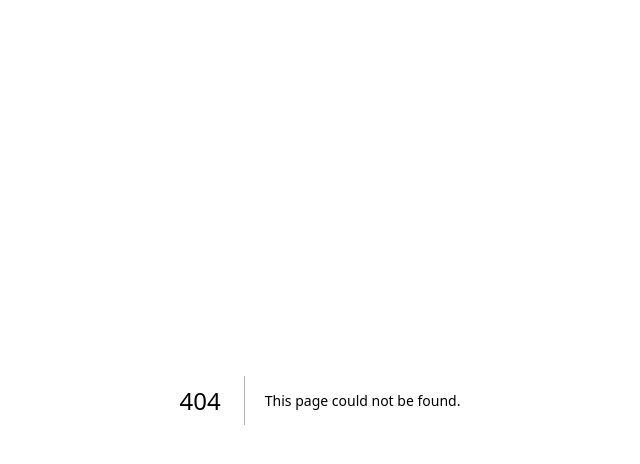
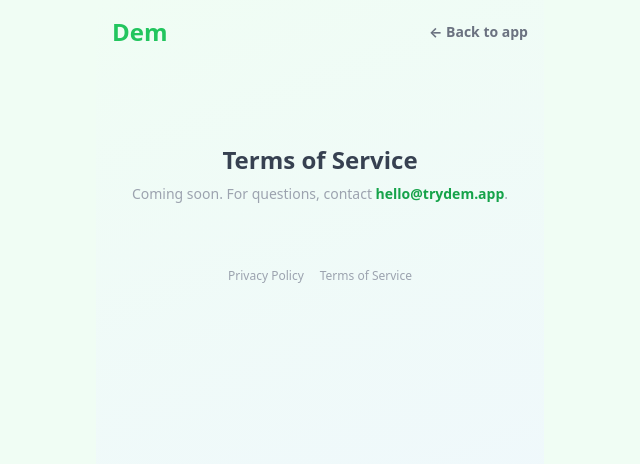
Before and after one commit to ChukwudimmaIkoro/dem-project, a Next.js app: page /terms in a window 1280 px wide. Before the commit this address had no page. Shown: the top 464 px of the page, without its empty margins (320-960 px from the left). Built offline with nearby package versions, Linux system fonts and the light colour scheme.

Commit message:
Add privacy policy and terms pages; link from auth screen signup

```diff
--- /dev/null
+++ b/app/privacy/page.tsx
@@ -0,0 +1,40 @@
+import Script from 'next/script';
+import Link from 'next/link';
+
+export const metadata = {
+  title: 'Privacy Policy — Dem',
+  description: 'How Dem collects, uses, and protects your personal information.',
+};
+
+export default function PrivacyPage() {
+  return (
+    <div className="min-h-screen" style={{ background: 'linear-gradient(160deg, #f0fdf4 0%, #eff6ff 100%)' }}>
+      {/* Nav */}
+      <div className="px-4 py-4 flex items-center justify-between max-w-2xl mx-auto">
+        <Link href="/" className="text-2xl font-black text-dem-green-500">Dem</Link>
+        <Link href="/" className="text-sm font-bold text-gray-500 hover:text-gray-700">← Back to app</Link>
+      </div>
+
+      {/* Termly embed */}
+      <div className="max-w-2xl mx-auto px-4 pb-16">
+        <div
+          // @ts-ignore
+          name="termly-embed"
+          data-id="REPLACE_WITH_YOUR_TERMLY_POLICY_ID"
+          data-type="iframe"
+        />
+        <Script
+          id="termly-jssdk"
+          strategy="afterInteractive"
+          src="https://app.termly.io/embed-policy.min.js"
+        />
+      </div>
+
+      {/* Footer */}
+      <div className="text-center pb-8 text-xs text-gray-400 space-x-4">
+        <Link href="/privacy" className="hover:text-gray-600">Privacy Policy</Link>
+        <Link href="/terms" className="hover:text-gray-600">Terms of Service</Link>
+      </div>
+    </div>
+  );
+}
--- /dev/null
+++ b/app/terms/page.tsx
@@ -0,0 +1,30 @@
+import Link from 'next/link';
+
+export const metadata = {
+  title: 'Terms of Service — Dem',
+  description: 'Terms of Service for the Dem health companion app.',
+};
+
+export default function TermsPage() {
+  return (
+    <div className="min-h-screen" style={{ background: 'linear-gradient(160deg, #f0fdf4 0%, #eff6ff 100%)' }}>
+      {/* Nav */}
+      <div className="px-4 py-4 flex items-center justify-between max-w-2xl mx-auto">
+        <Link href="/" className="text-2xl font-black text-dem-green-500">Dem</Link>
+        <Link href="/" className="text-sm font-bold text-gray-500 hover:text-gray-700">← Back to app</Link>
+      </div>
+
+      {/* Placeholder */}
+      <div className="max-w-2xl mx-auto px-4 pb-16 text-center pt-20">
+        <p className="text-2xl font-black text-gray-700 mb-2">Terms of Service</p>
+        <p className="text-gray-400 text-sm">Coming soon. For questions, contact <a href="mailto:hello@trydem.app" className="text-dem-green-600 font-bold">hello@trydem.app</a>.</p>
+      </div>
+
+      {/* Footer */}
+      <div className="text-center pb-8 text-xs text-gray-400 space-x-4">
+        <Link href="/privacy" className="hover:text-gray-600">Privacy Policy</Link>
+        <Link href="/terms" className="hover:text-gray-600">Terms of Service</Link>
+      </div>
+    </div>
+  );
+}
--- a/components/AuthScreen.tsx
+++ b/components/AuthScreen.tsx
@@ -272,7 +272,11 @@ export default function AuthScreen({ onAuth }: AuthScreenProps) {
 
         {mode === 'signup' && (
           <p className="text-[11px] text-gray-400 text-center mt-4 leading-relaxed">
-            No data is shared with third parties. Your progress syncs across devices.
+            By signing up you agree to our{' '}
+            <a href="/terms" target="_blank" rel="noopener noreferrer" className="underline hover:text-gray-600">Terms of Service</a>
+            {' '}and{' '}
+            <a href="/privacy" target="_blank" rel="noopener noreferrer" className="underline hover:text-gray-600">Privacy Policy</a>.
+            No data is shared with third parties.
           </p>
         )}
       </motion.div>
```
